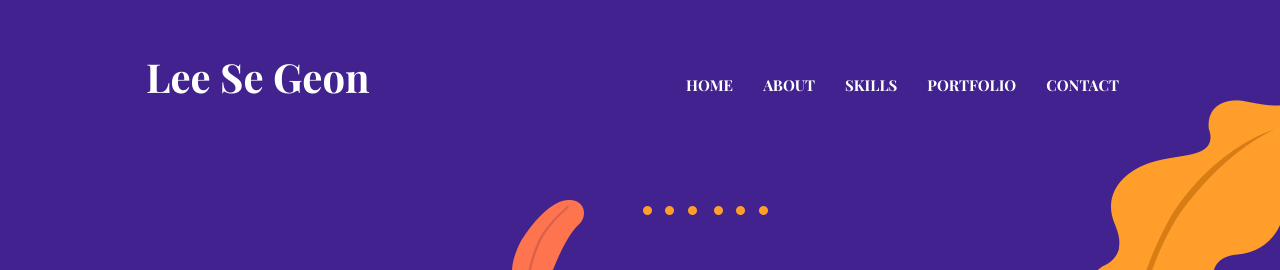
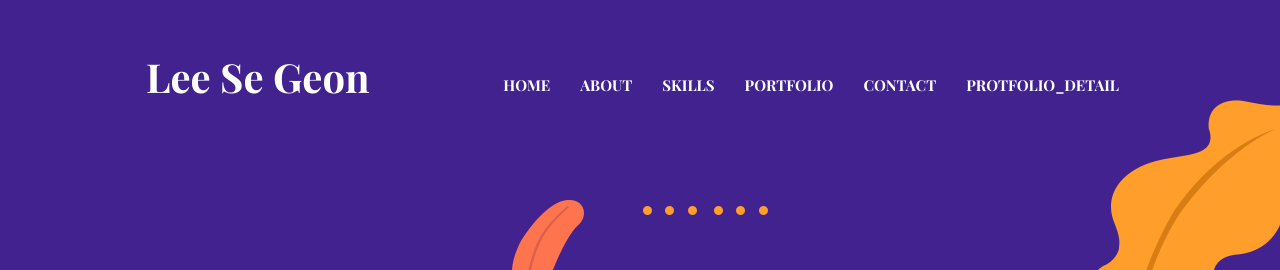
Before and after one commit to dltprjs1/dltprjs1.github.io, a Jekyll site: the page built from index.html, in a window 1280 px wide. Shown: the top 270 px of the page. Built offline with Jekyll 4.4.1, drawn with Linux system fonts in a browser that asks for light colours.

Commit message:
[UPDATE] url 수정

```diff
--- a/_data/settings.yml
+++ b/_data/settings.yml
@@ -15,6 +15,8 @@
   link: /portfolio
 - name: Contact
   link: /contact
+- name: Protfolio_detail
+  link: /Portfolio_detail
 google-analytics: null
 hero:
   hero-title: 책임감을 가지고<br> 충실히 임하는 <br> 개발자 이세건입니다.
@@ -153,11 +155,11 @@
   - type: 관리자 페이지 전체 담당
   - type: JSP , HTML5 , CSS , OracleDB , BootStrap , JavaScript(Jquery) , github , notion , Discord
 - image: assets/images/portfolio/cowork.png
-  url: '#'
+  url: '/portfolio_detail'
   portfolio-type:
   - type: 프로젝트 관리 페이지 담당
 - image: assets/images/portfolio/item-3.png
-  url: '#'
+  url: '/portfolio_detail.html'
   portfolio-type:
   - type: illustration
 - image: assets/images/portfolio/item-6.png
```
